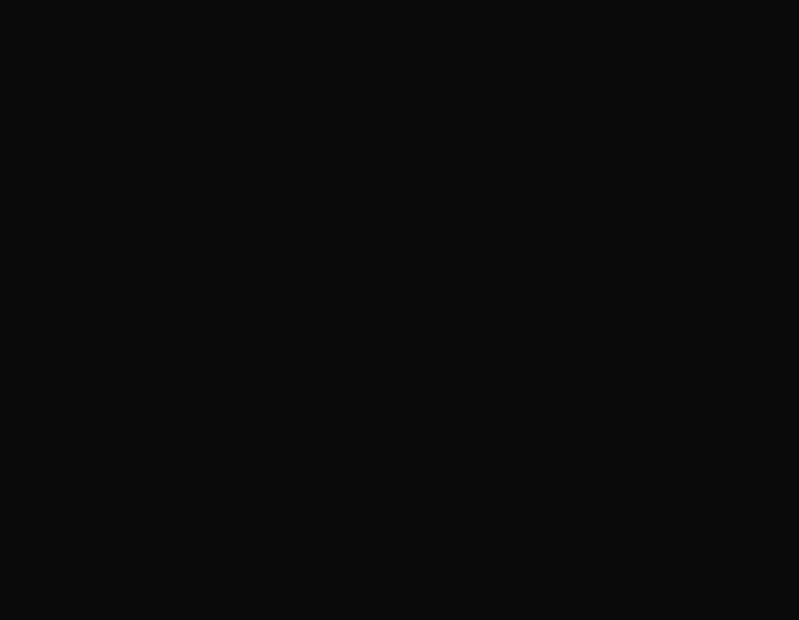
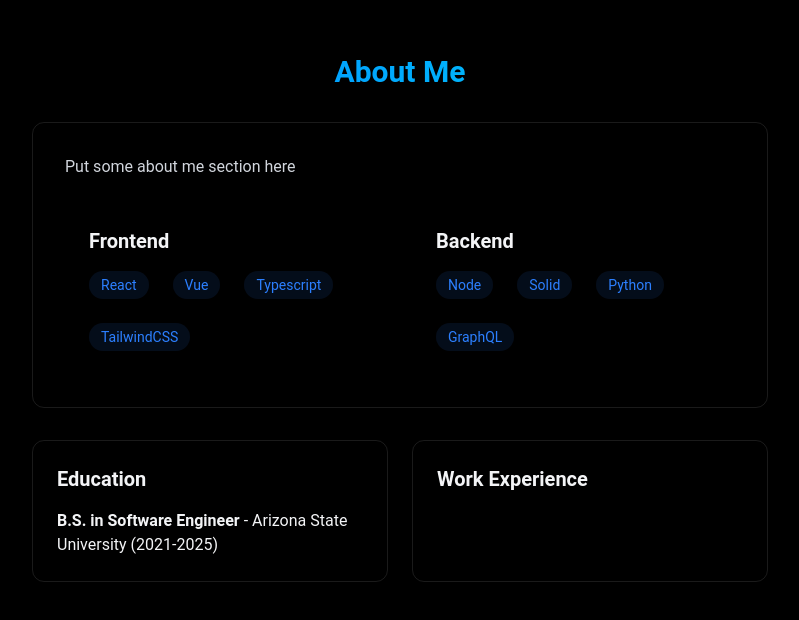
Before and after one commit to JustinKeith05/Justin-s-Website, a React (Vite) app: page / in a window 1280 px wide. Shown: the part 882-1502 px from the top of the page, without its empty margins (240-1039 px from the left). Before the commit the page ends 800 px from the top, so only its background shows below. Built offline with nearby package versions, Linux system fonts and the light colour scheme.

Commit message:
Added about me section.

```diff
--- a/src/App.jsx
+++ b/src/App.jsx
@@ -7,6 +7,7 @@
 import { Navbar } from './components/Navbar'
 import { MobileMenu } from './components/MobileMenu'
 import { Home } from './components/sections/Home'
+import { About } from './components/sections/About'
 
 function App() {
   const [isLoaded, setIsLoaded] = useState(false);
@@ -26,6 +27,7 @@
         <Navbar menuOpen={menuOpen} setMenuOpen={setMenuOpen}></Navbar>
         <MobileMenu menuOpen={menuOpen} setMenuOpen={setMenuOpen}></MobileMenu>
         <Home></Home>
+        <About></About>
       </div>
     </div>
   )
--- a/src/components/sections/About.jsx
+++ b/src/components/sections/About.jsx
@@ -0,0 +1,59 @@
+
+export const About = () => {
+    const frontendSkills = ["React", "Vue", "Typescript", "TailwindCSS"];
+    const backendSkills = ["Node", "Solid", "Python", "GraphQL"];
+
+    return (
+        <section id="#about" className="min-h-screen flex items-center justify-center py-20">
+            <div className="max-w-3xl mx-auto px-4">
+                <h2 className="text-3xl font-bold mb-8 bg-gradient-to-r from-blue-500 to-cyan-400 bg-clip-text text-transparent text-center">About Me</h2>
+
+                <div className="rounded-xl p-8 border-white/10 border hover:-translate-y-1 transition-all">
+                    <p className="text-gray-300 mb-6">
+                        Put some about me section here
+                    </p>
+
+                    <div className="grid grid-cols-1 md:grid-cols-2 gap-6">
+                        <div className="rounded-xl p-6 hover:-translate-y-1 transition-all">
+                            <h3 className="text-xl font-bold mb-4">Frontend</h3>
+                            <div className="flex flex-wrap gap-6">
+                                {frontendSkills.map((tech, key) => (
+                                    <span key={key} className="bg-blue-500/10 text-blue-500 py-1 px-3 rounded-full text-sm hover:big-blue-500/20 hover:shadow-[0_2px_8px_rgba(59,130,2246,0.2)] transition">
+                                        {tech}
+                                    </span>
+                                ))}
+                            </div>
+                        </div>
+
+                        <div className="rounded-xl p-6 hover:-translate-y-1 transition-all">
+                            <h3 className="text-xl font-bold mb-4">Backend</h3>
+                            <div className="flex flex-wrap gap-6">
+                                {backendSkills.map((tech, key) => (
+                                    <span key={key} className="bg-blue-500/10 text-blue-500 py-1 px-3 rounded-full text-sm hover:big-blue-500/20 hover:shadow-[0_2px_8px_rgba(59,130,2246,0.2)] transition">
+                                        {tech}
+                                    </span>
+                                ))}
+                            </div>
+                        </div>
+                    </div>
+                </div>
+
+                <div className="grid grid-cols-1 md:grid-cols-2 gap-6 mt-8">
+                    <div className="p-6 rounded-xl border-white/10 border hover:-translate-y-1 transition-all">
+                        <h3 className="text-xl font-bold mb-4">Education</h3>
+                        <ul>
+                            <li>
+                                <strong>B.S. in Software Engineer</strong> - Arizona State University (2021-2025)
+                            </li>
+                        </ul>
+                    </div>
+
+                    <div className="p-6 rounded-xl border-white/10 border hover:-translate-y-1 transition-all">
+                        <h3 className="text-xl font-bold mb-4">Work Experience</h3>
+                    </div>
+                </div>
+            </div>
+
+        </section>
+    )
+}
```
